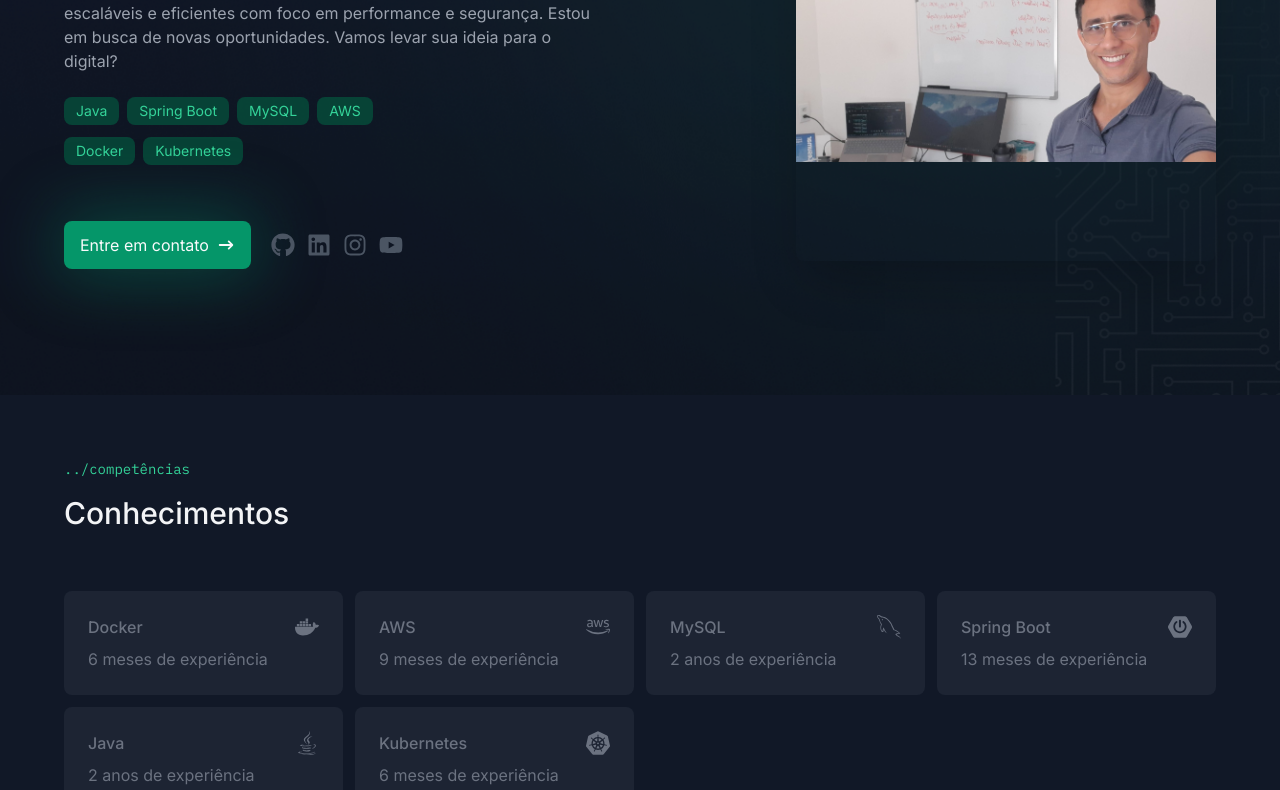
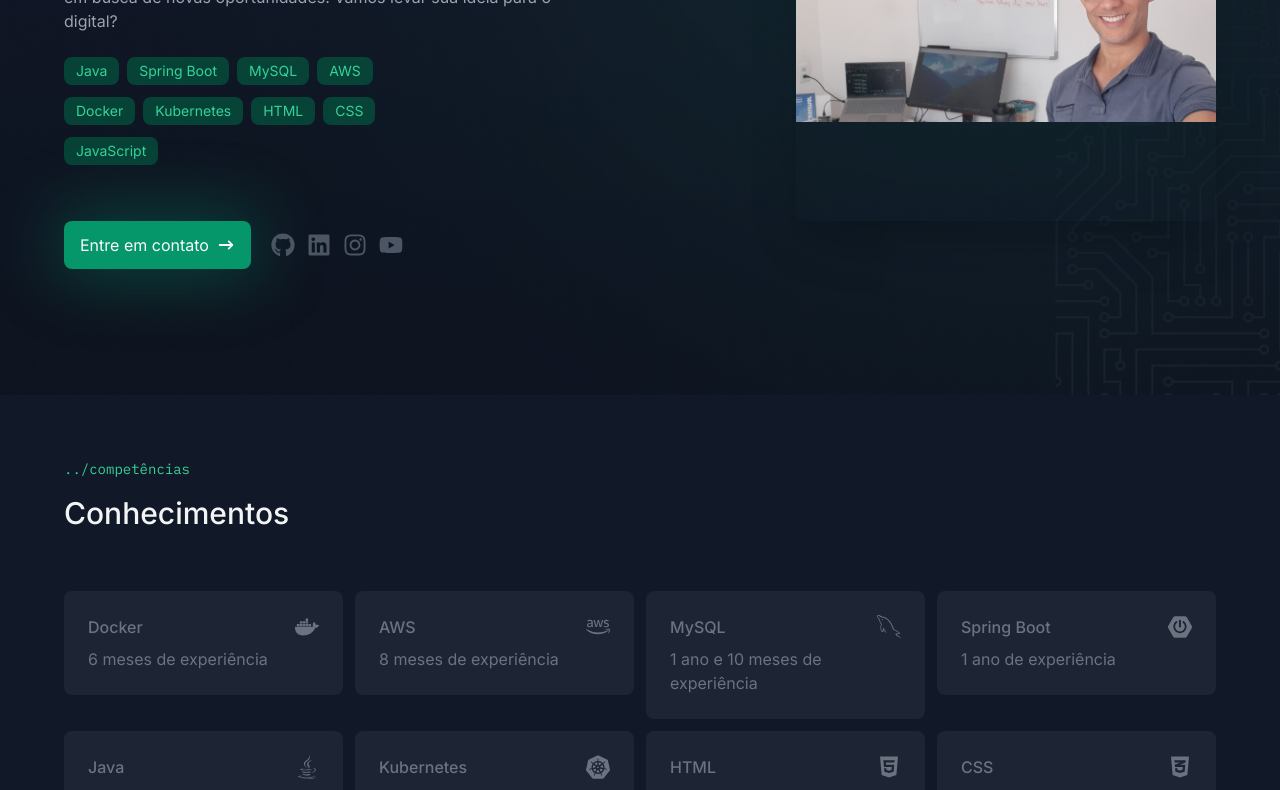
Before and after one commit to ValmirSGama/my-portfolio, a Next.js app: page / in a window 1280 px wide. Shown: the part 360-1150 px from the top of the page. Built offline with nearby package versions, Linux system fonts and the light colour scheme.

Commit message:
Adição das competências, tecnologias e alteração para exibir a experiência completa em anos e meses

```diff
--- a/app/components/pages/home/hero-section/data/index.tsx
+++ b/app/components/pages/home/hero-section/data/index.tsx
@@ -5,6 +5,9 @@ export const technologies = [
     'AWS',
     'Docker',
     'Kubernetes',
+    'HTML',
+    'CSS',
+    'JavaScript'
   ]
 
   export const introduction = `
--- a/app/components/pages/home/known-techs/data/index.tsx
+++ b/app/components/pages/home/known-techs/data/index.tsx
@@ -1,6 +1,7 @@
-import { FaAws, FaDocker, FaJava } from 'react-icons/fa'
+import { FaAws, FaCss3Alt, FaDocker, FaHtml5, FaJava } from 'react-icons/fa'
 import { SiKubernetes, SiSpringboot } from "react-icons/si"
 import { GrMysql } from "react-icons/gr"
+import { IoLogoJavascript } from 'react-icons/io'
 
 export const staticTechs = [
   {
@@ -32,5 +33,21 @@ export const staticTechs = [
     tech: 'Kubernetes',
     icon: <SiKubernetes size={24} />,
     startDate: '2024-05-13'
+  },
+  {
+    tech: 'HTML',
+    icon: <FaHtml5 size={24} />,
+    startDate: '2023-10-5'
+  },
+  {
+    tech: 'CSS',
+    icon: <FaCss3Alt size={24} />,
+    startDate: '2023-10-5'
+  },
+  {
+    tech: 'JavaScript',
+    icon: <IoLogoJavascript size={24} />,
+    startDate: '2023-10-5'
   }
+  // Adicione mais competências conforme necessário
 ]
--- a/app/components/pages/home/known-techs/known-tech.tsx
+++ b/app/components/pages/home/known-techs/known-tech.tsx
@@ -1,6 +1,6 @@
 'use client'
 
-import { getRelativeTimeString } from '@/app/utils/get-relative-time'
+import { getDetailedRelativeTimeString } from '@/app/utils/get-detailed-relative-time'
 
 type KnownTechProps = {
   tech: {
@@ -11,10 +11,10 @@ type KnownTechProps = {
 }
 
 export const KnownTech = ({ tech }: KnownTechProps) => {
-  const relativeTime = getRelativeTimeString(
+  const detailedTime = getDetailedRelativeTimeString(
     new Date(tech.startDate),
     'pt-BR',
-  ).replace('há ', '')
+  )
 
   return (
     <div className="p-6 rounded-lg bg-gray-600/20 text-gray-500 flex flex-col gap-2 hover:text-emerald-500 hover:bg-gray-600/30 transition-all">
@@ -22,7 +22,7 @@ export const KnownTech = ({ tech }: KnownTechProps) => {
         <p className="font-medium">{tech.tech}</p>
         {tech.icon}
       </div>
-      <span>{relativeTime} de experiência</span>
+      <span>{detailedTime} de experiência</span>
     </div>
   )
 }
--- /dev/null
+++ b/app/utils/get-detailed-relative-time.ts
@@ -0,0 +1,39 @@
+/**
+ * Convert a date to a more detailed relative time string, such as
+ * "2 years and 5 months of experience" or "1 month of experience"
+ */
+export function getDetailedRelativeTimeString(
+  date: Date | number,
+  _lang = navigator.language,
+): string {
+  // Permitir data ou timestamp
+  const startDate = typeof date === 'number' ? new Date(date) : date
+  const now = new Date()
+
+  // Calcula diferença em anos e meses
+  let years = now.getFullYear() - startDate.getFullYear()
+  let months = now.getMonth() - startDate.getMonth()
+
+  // Ajuste para meses negativos, se a data do mês de início for maior que o mês atual
+  if (months < 0) {
+    years -= 1
+    months += 12
+  }
+
+  // Formatação do texto final
+  let timeString = ''
+  if (years > 0) {
+    timeString += `${years} ${years === 1 ? 'ano' : 'anos'}`
+  }
+  if (months > 0) {
+    if (timeString) timeString += ' e '
+    timeString += `${months} ${months === 1 ? 'mês' : 'meses'}`
+  }
+
+  // Se não houver anos nem meses, consideramos menos de um mês
+  if (!timeString) {
+    timeString = 'menos de um mês'
+  }
+
+  return timeString
+}
--- a/app/utils/get-relative-time.ts
+++ /dev/null
@@ -1,50 +0,0 @@
-/**
- * Convert a date to a relative time string, such as
- * "a minute ago", "in 2 hours", "yesterday", "3 months ago", etc.
- * using Intl.RelativeTimeFormat
- */
-export function getRelativeTimeString(
-  date: Date | number,
-  lang = navigator.language,
-): string {
-  // Allow dates or times to be passed
-  const timeMs = typeof date === 'number' ? date : date.getTime()
-
-  // Get the amount of seconds between the given date and now
-  const deltaSeconds = Math.round((timeMs - Date.now()) / 1000)
-
-  // Array reprsenting one minute, hour, day, week, month, etc in seconds
-  const cutoffs = [
-    60,
-    3600,
-    86400,
-    86400 * 7,
-    86400 * 30,
-    86400 * 365,
-    Infinity,
-  ]
-
-  // Array equivalent to the above but in the string representation of the units
-  const units: Intl.RelativeTimeFormatUnit[] = [
-    'second',
-    'minute',
-    'hour',
-    'day',
-    'week',
-    'month',
-    'year',
-  ]
-
-  // Grab the ideal cutoff unit
-  const unitIndex = cutoffs.findIndex(
-    (cutoff) => cutoff > Math.abs(deltaSeconds),
-  )
-
-  // Get the divisor to divide from the seconds. E.g. if our unit is "day" our divisor
-  // is one day in seconds, so we can divide our seconds by this to get the # of days
-  const divisor = unitIndex ? cutoffs[unitIndex - 1] : 1
-
-  // Intl.RelativeTimeFormat do its magic
-  const rtf = new Intl.RelativeTimeFormat(lang, { numeric: 'auto' })
-  return rtf.format(Math.floor(deltaSeconds / divisor), units[unitIndex])
-}
```
